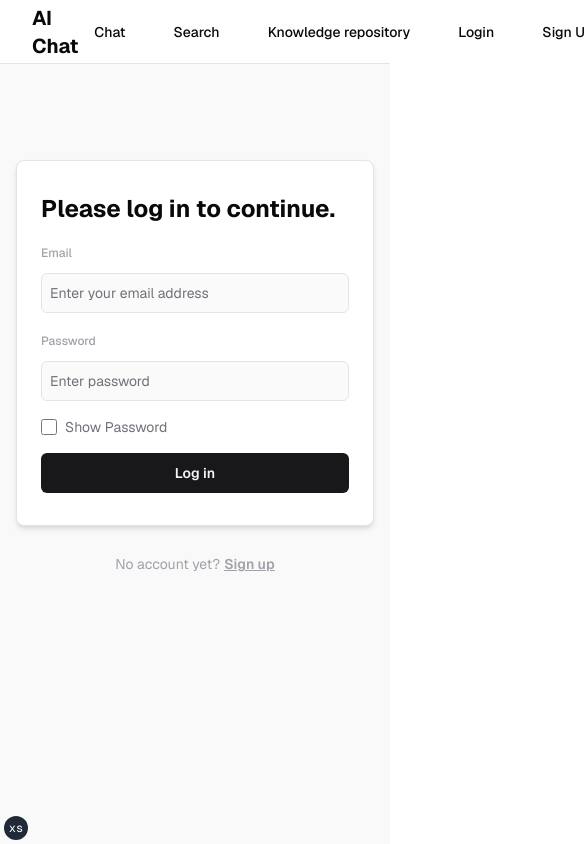
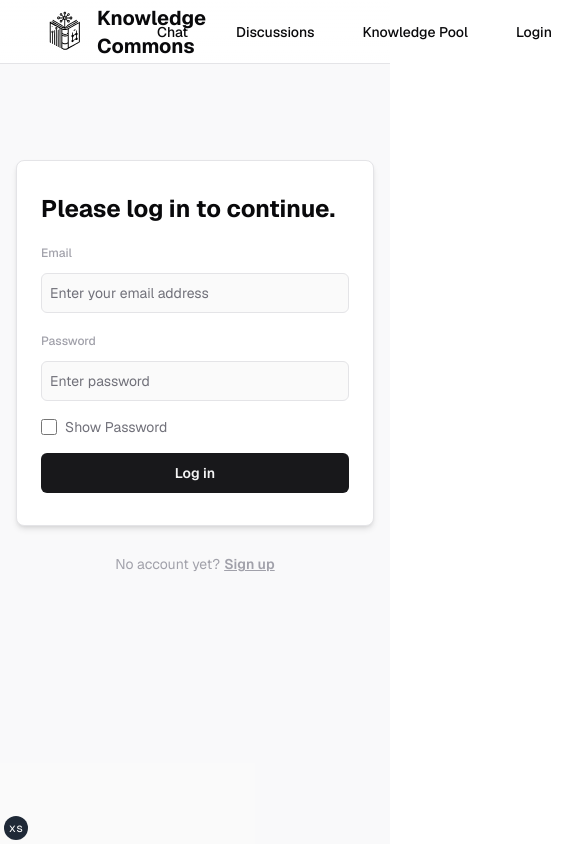
Before and after one commit to Gundalai-Batkhuu/CreativeCommons-Govhack2024, a Next.js app in the folder frontend/: page /login in a window 390 px wide. Shown: the top 844 px of the page, 585 px wide, since content can reach past the window. Built offline with nearby package versions, Linux system fonts and the light colour scheme; no server answers.

Commit message:
update: added logo and loader and completed the nav ui

```diff
--- /dev/null
+++ b/frontend/app/loading.tsx
@@ -0,0 +1,14 @@
+"use client"
+import Loader from "../components/loader";
+
+function Loading() {
+  return (
+    <>
+    <div className="w-full h-[80vh] flex justify-center items-center">
+      <Loader />
+    </div>
+    </>
+  );
+}
+
+export default Loading;
--- a/frontend/components/header.tsx
+++ b/frontend/components/header.tsx
@@ -4,6 +4,7 @@
 import {SidebarToggle} from './sidebar/sidebar-toggle'
 import {UserMenu} from '@/components/user-menu'
 import {Button} from './ui/button'
+import Logo from './logo';
 
 async function UserOrLogin() {
     const session = (await auth()) as Session
@@ -36,10 +37,11 @@
     return (
         <header
             className="sticky top-0 z-50 flex items-center justify-between w-full h-16 px-4 border-b shrink-0 bg-gradient-to-b from-background/10 via-background/50 to-background/80 backdrop-blur-xl">
-            <div className="flex items-center">
-                <SidebarToggle/>
-                <Link href="/" className="ml-4 text-xl font-bold">
-                    AI Chat
+            <div className="flex items-center ml-4">
+                {/* <SidebarToggle/> */}
+                <Logo />
+                <Link href="/" className="text-xl font-bold">
+                    Knowledge Commons
                 </Link>
             </div>
             <div className="flex items-center justify-end space-x-4">
@@ -48,14 +50,14 @@
                         Chat
                     </Button>
                 </Link>
-                <Link href="/search">
+                <Link href="/discussion-forum">
                     <Button variant="ghost">
-                        Search
+                        Discussions
                     </Button>
                 </Link>
-                <Link href="/text-editor">
+                <Link href="/marketplace">
                     <Button variant="ghost">
-                        Knowledge repository
+                        Knowledge Pool
                     </Button>
                 </Link>
                 <UserOrLogin/>
--- /dev/null
+++ b/frontend/components/loader.tsx
@@ -0,0 +1,12 @@
+import React from 'react';
+
+export default function Loader() {
+    return <>
+        <div role="status">
+            <svg aria-hidden="true" className="w-8 h-8 text-gray-200 animate-spin dark:text-gray-600 fill-gray-600" viewBox="0 0 100 101" fill="none" xmlns="http://www.w3.org/2000/svg">
+                <path d="M100 50.5908C100 78.2051 77.6142 100.591 50 100.591C22.3858 100.591 0 78.2051 0 50.5908C0 22.9766 22.3858 0.59082 50 0.59082C77.6142 0.59082 100 22.9766 100 50.5908ZM9.08144 50.5908C9.08144 73.1895 27.4013 91.5094 50 91.5094C72.5987 91.5094 90.9186 73.1895 90.9186 50.5908C90.9186 27.9921 72.5987 9.67226 50 9.67226C27.4013 9.67226 9.08144 27.9921 9.08144 50.5908Z" fill="currentColor"/>
+                <path d="M93.9676 39.0409C96.393 38.4038 97.8624 35.9116 97.0079 33.5539C95.2932 28.8227 92.871 24.3692 89.8167 20.348C85.8452 15.1192 80.8826 10.7238 75.2124 7.41289C69.5422 4.10194 63.2754 1.94025 56.7698 1.05124C51.7666 0.367541 46.6976 0.446843 41.7345 1.27873C39.2613 1.69328 37.813 4.19778 38.4501 6.62326C39.0873 9.04874 41.5694 10.4717 44.0505 10.1071C47.8511 9.54855 51.7191 9.52689 55.5402 10.0491C60.8642 10.7766 65.9928 12.5457 70.6331 15.2552C75.2735 17.9648 79.3347 21.5619 82.5849 25.841C84.9175 28.9121 86.7997 32.2913 88.1811 35.8758C89.083 38.2158 91.5421 39.6781 93.9676 39.0409Z" fill="currentFill"/>
+            </svg>
+        </div>
+    </>
+}
--- /dev/null
+++ b/frontend/components/logo.tsx
@@ -0,0 +1,12 @@
+import Image from 'next/image'
+
+export default function Logo() {
+  return (
+    <Image
+      src="/logo.svg"
+      width={65}
+      height={65}
+      alt="App logo"
+    />
+  )
+}
--- a/frontend/components/profile-icon.tsx
+++ b/frontend/components/profile-icon.tsx
@@ -17,8 +17,8 @@
     >
       <Avatar.Image
         className="h-full w-full rounded-[inherit] object-cover"
-        src="https://images.unsplash.com/photo-1511485977113-f34c92461ad9?ixlib=rb-1.2.1&w=128&h=128&dpr=2&q=80"
-        alt="Pedro Duarte"
+        src="/avatar/av6e.png"
+        alt="user"
       />
       <Avatar.Fallback
         className="flex h-full w-full items-center justify-center"
--- a/frontend/components/user-menu.tsx
+++ b/frontend/components/user-menu.tsx
@@ -9,7 +9,8 @@
 } from './ui/dropdown-menu'
 import {ProfileIcon} from "@/components/profile-icon";
 import {SignoutForm} from "@/components/signout-form";
-import { RemoveUserForm } from '@/components/remove-user-form'
+import { RemoveUserForm } from '@/components/remove-user-form';
+import Link from 'next/link';
 
 
 export interface UserMenuProps {
@@ -17,7 +18,7 @@
 }
 
 export function UserMenu({user}: UserMenuProps) {
-    const userName = user.email
+    const userName = "Admin"
 
     return (
         <div className="flex items-center justify-between">
@@ -28,12 +29,12 @@
                             className="flex size-8 shrink-0 select-none items-center justify-center rounded-full bg-muted/50 text-xs font-medium uppercase text-muted-foreground">
                             <ProfileIcon name={userName}/>
                         </div>
-                        <span className="ml-2 hidden md:block">{user.email}</span>
+                        <span className="ml-2 hidden md:block">{userName}</span>
                     </Button>
                 </DropdownMenuTrigger>
                 <DropdownMenuContent sideOffset={8} align="start" className="w-fit">
                     <DropdownMenuItem className="flex-col items-start">
-                        <div className="text-xs text-zinc-500">{user.email}</div>
+                        <div className="text-xs text-zinc-500"><Link href="/account">View Account</Link></div>
                     </DropdownMenuItem>
                     <DropdownMenuItem className="flex-col items-start text-xs text-zinc-500">
                         <RemoveUserForm email={user.email}/>
```
Also changed, not shown: frontend/public/logo.svg (added).
